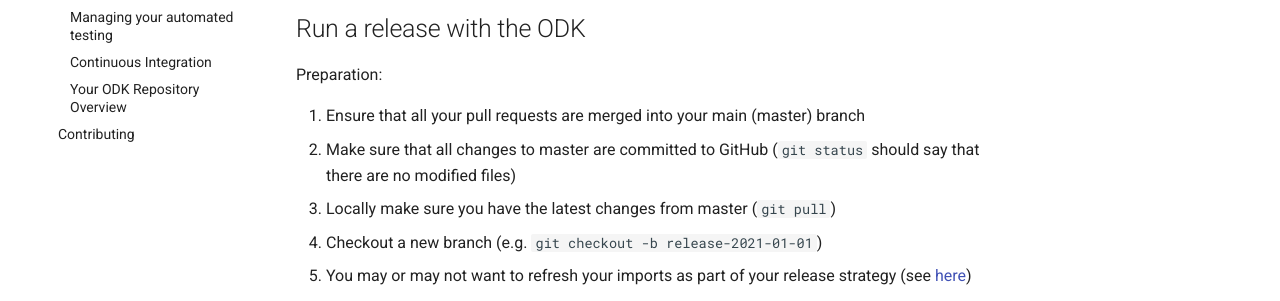
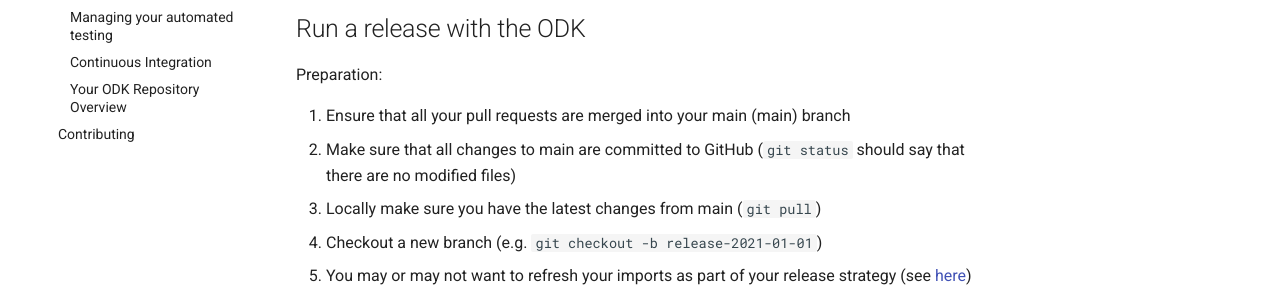
Before and after one commit to EBISPOT/hancestro, an MkDocs documentation site: the page built from docs/odk-workflows/ReleaseWorkflow.md, in a window 1280 px wide and 900 px high. Shown: the part 444-745 px from the top of the window. Built offline with MkDocs 1.6.1 and Material for MkDocs 9.7.7, drawn with Linux system fonts in a browser that asks for light colours; comment, search, counter and statistics services are not loaded.

Commit message:
Updated various references to master branch to new main branch

```diff
--- a/docs/odk-workflows/ReleaseWorkflow.md
+++ b/docs/odk-workflows/ReleaseWorkflow.md
@@ -12,9 +12,9 @@
 
 Preparation:
 
-1. Ensure that all your pull requests are merged into your main (master) branch
-2. Make sure that all changes to master are committed to GitHub (`git status` should say that there are no modified files)
-3. Locally make sure you have the latest changes from master (`git pull`)
+1. Ensure that all your pull requests are merged into your main (main) branch
+2. Make sure that all changes to main are committed to GitHub (`git status` should say that there are no modified files)
+3. Locally make sure you have the latest changes from main (`git pull`)
 4. Checkout a new branch (e.g. `git checkout -b release-2021-01-01`)
 5. You may or may not want to refresh your imports as part of your release strategy (see [here](UpdateImports.md))
 6. Make sure you have the latest ODK installed by running `docker pull obolibrary/odkfull`
--- a/src/ontology/hancestro-odk.yaml
+++ b/src/ontology/hancestro-odk.yaml
@@ -1,7 +1,7 @@
 id: hancestro
 title: "The Human Ancestry Ontology"
 github_org: ebispot
-git_main_branch: master
+git_main_branch: main
 repo: ancestro
 report_fail_on: ERROR
 reasoner: hermit
```
Also changed, not shown: README.md (+3 -3 lines), docs/odk-workflows/EditorsWorkflow.md (+1 -1 lines), docs/odk-workflows/ManageDocumentation.md (+1 -1 lines), src/metadata/hancestro.yml (+8 -16 lines), src/ontology/README-editors.md (+1 -9 lines).
